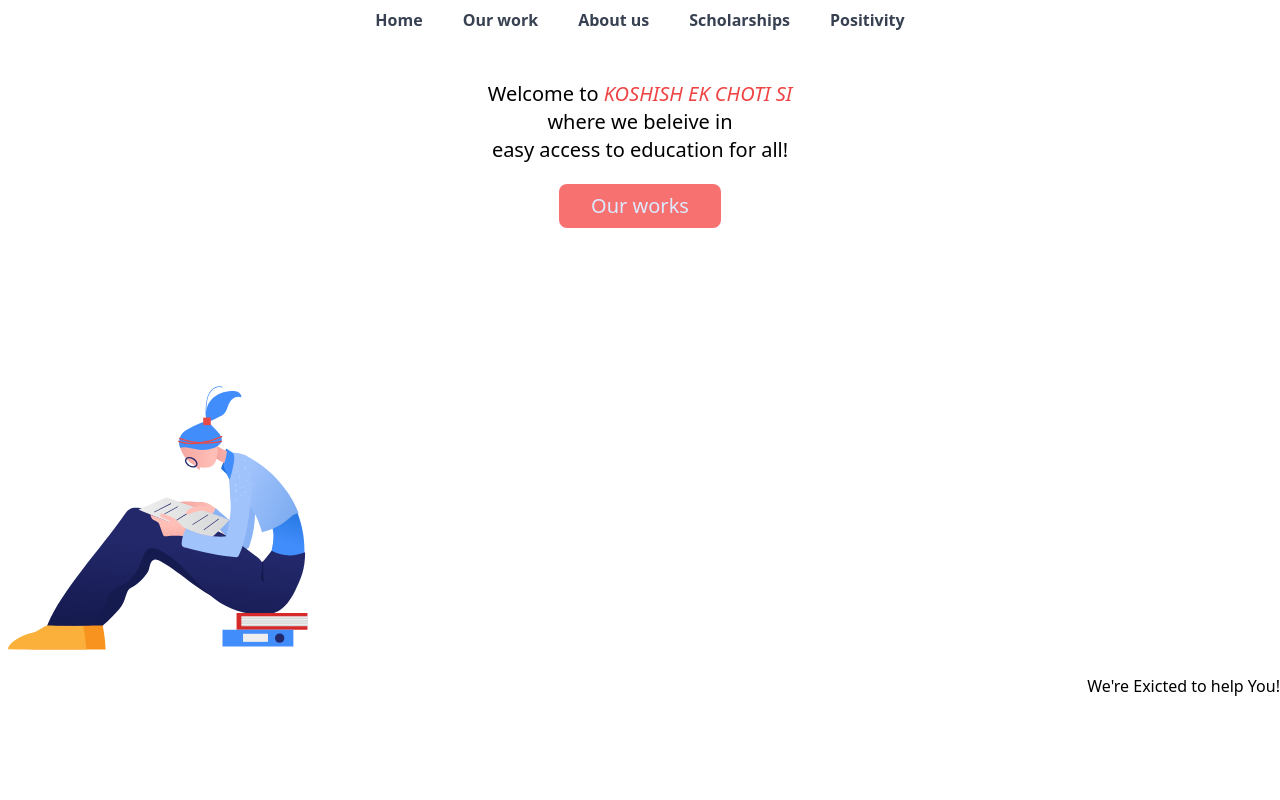
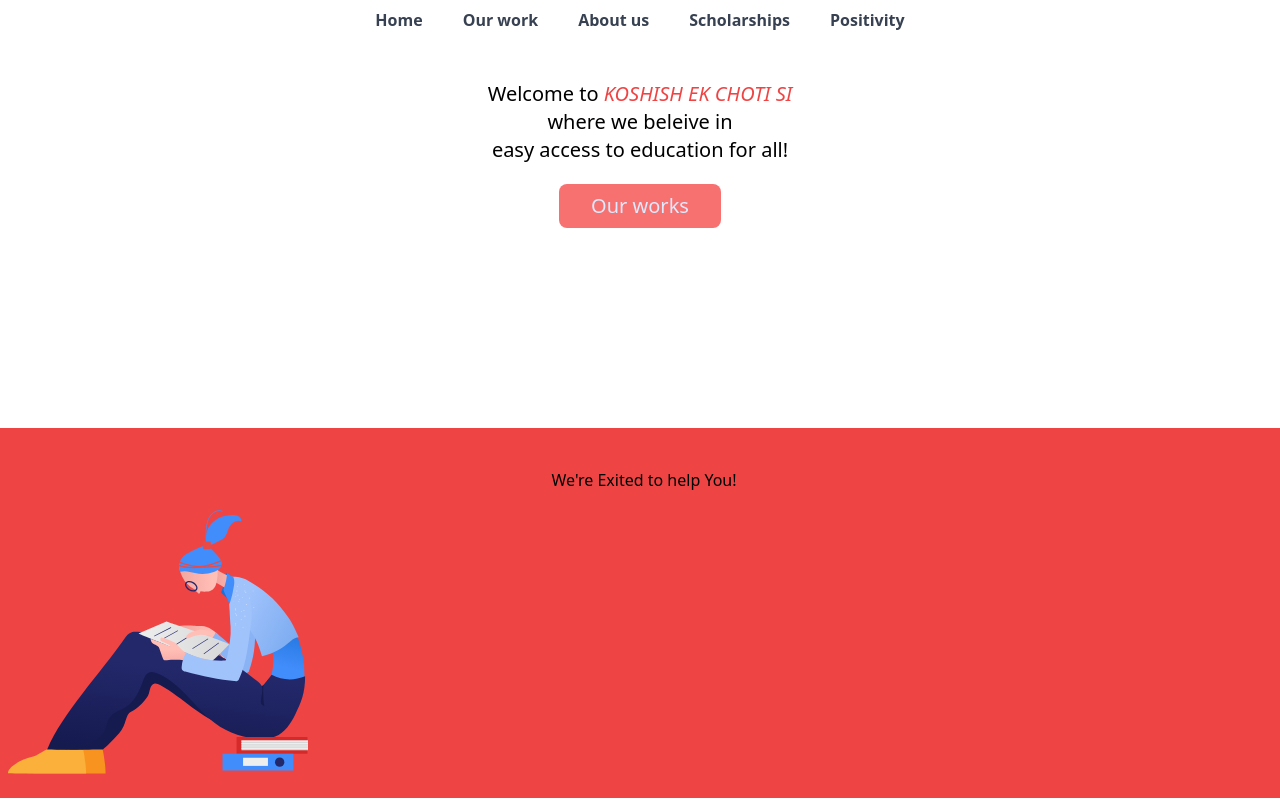
Before and after one commit to code123841/-Koshish-Ek-Choti-Si, a Next.js app: page / in a window 1280 px wide. Built offline with nearby package versions, Linux system fonts and the light colour scheme.

Commit message:
second div changes

```diff
--- a/pages/index.js
+++ b/pages/index.js
@@ -26,7 +26,9 @@ export default function Home(){
 </button>
 </div>
 
-<div className="pt-10 mt-[100px] pl-2 scroll-smooth">
+<div className="pt-10 mt-[200px] pl-2 scroll-smooth bg-red-500">
+
+<h3 className="text-center">We're Exited to help You!</h3>
 
 <Image
         src={img}
@@ -37,14 +39,10 @@ export default function Home(){
         // placeholder="blur" // Optional blur-up while loading
       />
 
+
 </div>
 
-<div className=" flex justify-end">
-  <h3>We're Exicted to help You!</h3>
-  <p>
 
-  </p>
-</div>
 
 
     </body>
```
